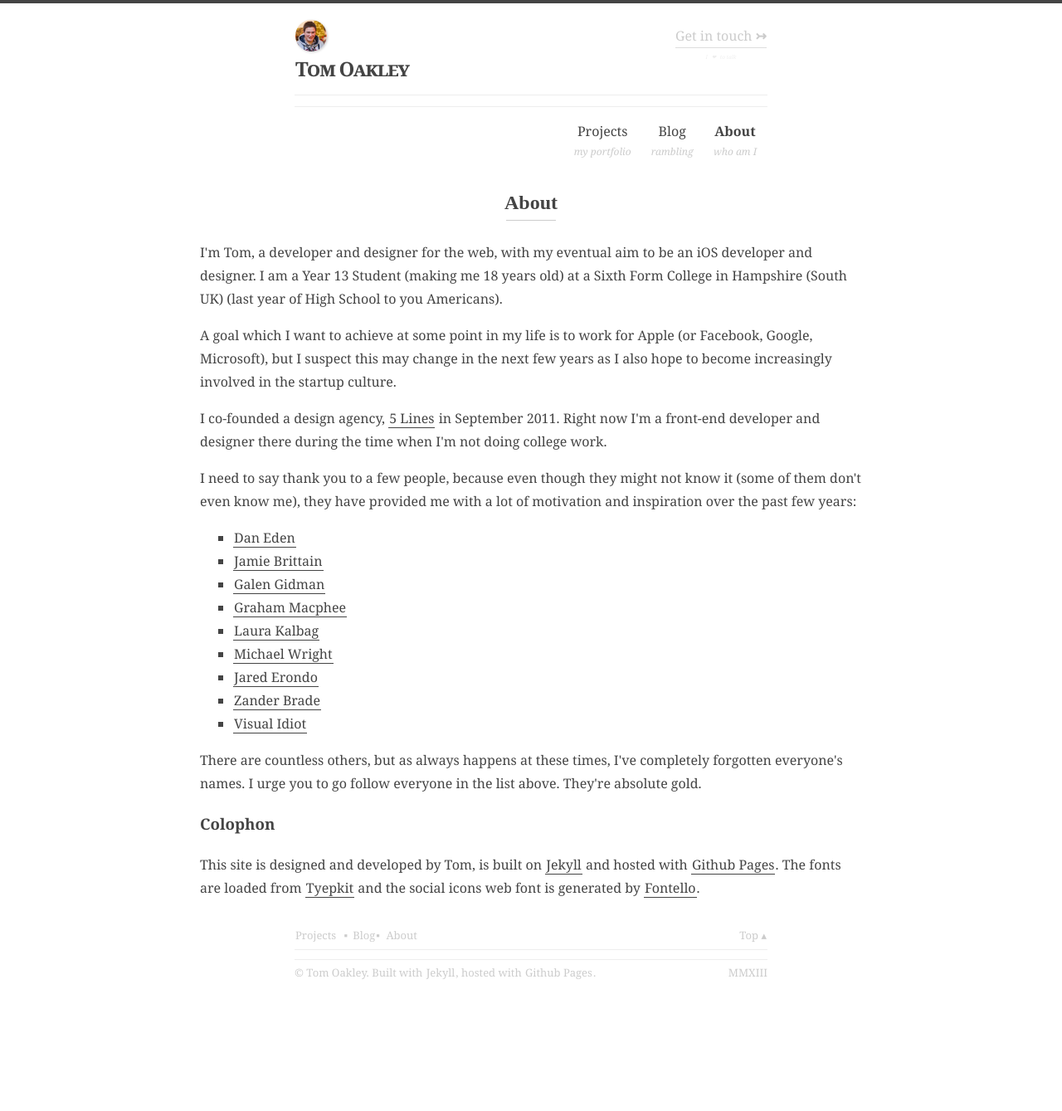
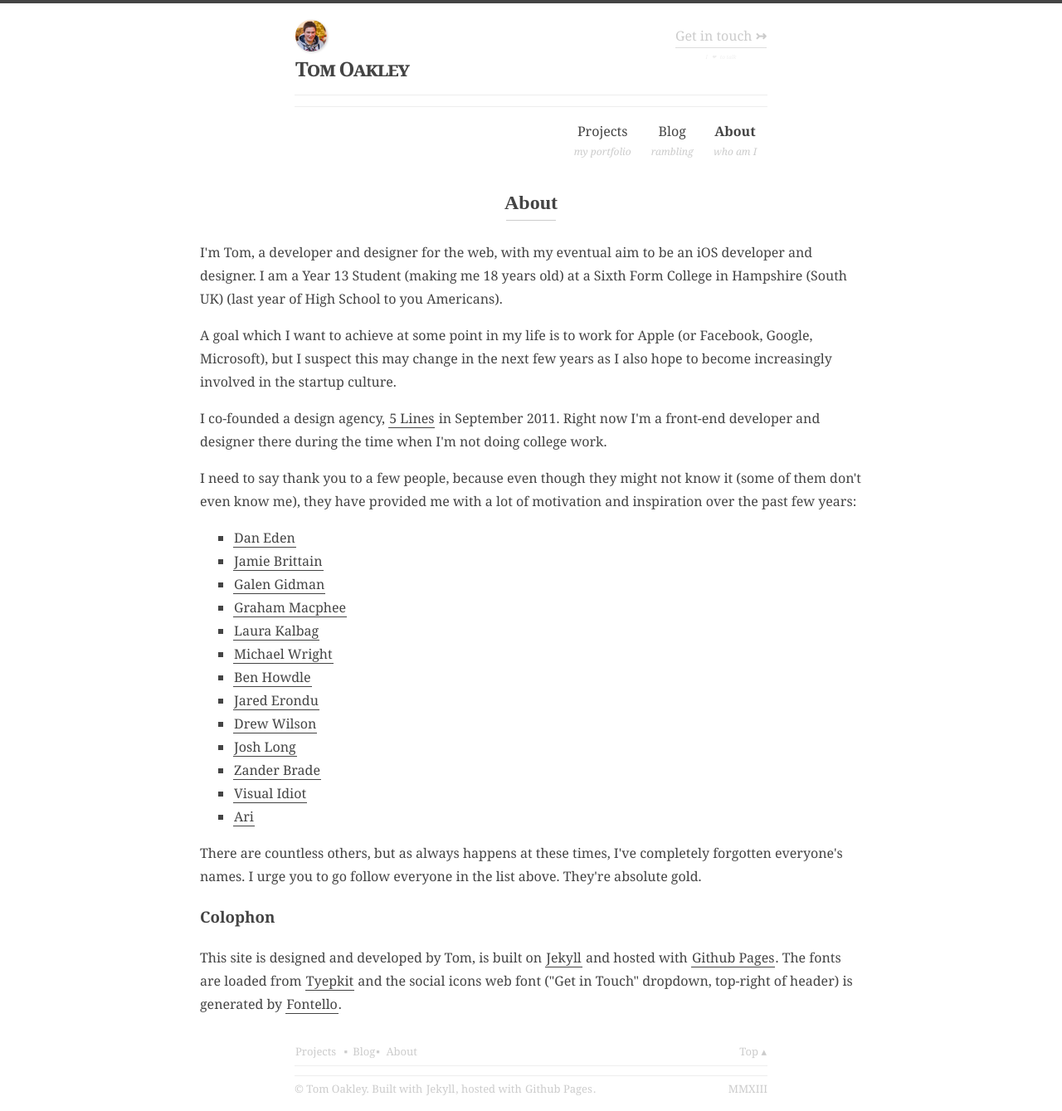
Before and after one commit to tomoakley/tomoakley.github.io, a Jekyll site: the page built from about/index.html, in a window 1280 px wide. Shown: the whole page at 83% size. Built offline with Jekyll 4.4.1, drawn with Linux system fonts in a browser that asks for light colours; a script that is not in the unit is left out; before the commit the page ends 1199 px from its top, so only the background shows below that.

Commit message:
added few more people to About page list of inspiring people

```diff
--- a/about/index.html
+++ b/about/index.html
@@ -19,11 +19,15 @@ weight: 0
 <li><a target="_blank" href="http://grahammacphee.co.uk">Graham Macphee</a></li>
 <li><a target="_blank" href="http://laurakalbag.com">Laura Kalbag</a></li>
 <li><a target="_blank" href="http://michaelwright.me">Michael Wright</a></li>
-<li><a target="_blank" href="http://jarederondu.com">Jared Erondo</a></li>
+<li><a target="_blank" href="http://benhowdle.im">Ben Howdle</a>
+<li><a target="_blank" href="http://jarederondu.com">Jared Erondu</a></li>
+<li><a target="_blank" href="http://drewwilson.com">Drew Wilson</a></li>
+<li><a target="_blank" href="http://joshlong.com">Josh Long</a></li>
 <li><a target="_blank" href="http://zanderbrade.com">Zander Brade</a></li>
-<li><a target="_blank" href="http://visualidiot.com">Visual Idiot</a>
+<li><a target="_blank" href="http://visualidiot.com">Visual Idiot</a></li>
+<li><a target="_blank" href="http://iqonicdesign.com">Ari</a></li>
 </ul>
-<p>There are countless others, but as always happens at these times, I've completely forgotten everyone's names. I urge you to go follow everyone in the list above. They're absolute gold.
+<p>There are countless others, but as always happens at these times, I've completely forgotten everyone's names. I urge you to go follow everyone in the list above. They're absolute gold.</p>
 
 <h3>Colophon</h3>
-<p>This site is designed and developed by Tom, is built on <a target="_blank" href="https://github.com/mojombo/jekyll">Jekyll</a> and hosted with <a target="_blank" href="http://pages.github.com">Github Pages</a>. The fonts are loaded from <a target="_blank" href="http://typekit.com">Tyepkit</a> and the social icons web font is generated by <a target="_blank" href="http://fontello.com">Fontello</a>.
+<p>This site is designed and developed by Tom, is built on <a target="_blank" href="https://github.com/mojombo/jekyll">Jekyll</a> and hosted with <a target="_blank" href="http://pages.github.com">Github Pages</a>. The fonts are loaded from <a target="_blank" href="http://typekit.com">Tyepkit</a> and the social icons web font ("Get in Touch" dropdown, top-right of header) is generated by <a target="_blank" href="http://fontello.com">Fontello</a>.
```
Also changed, not shown: 1 other file.
